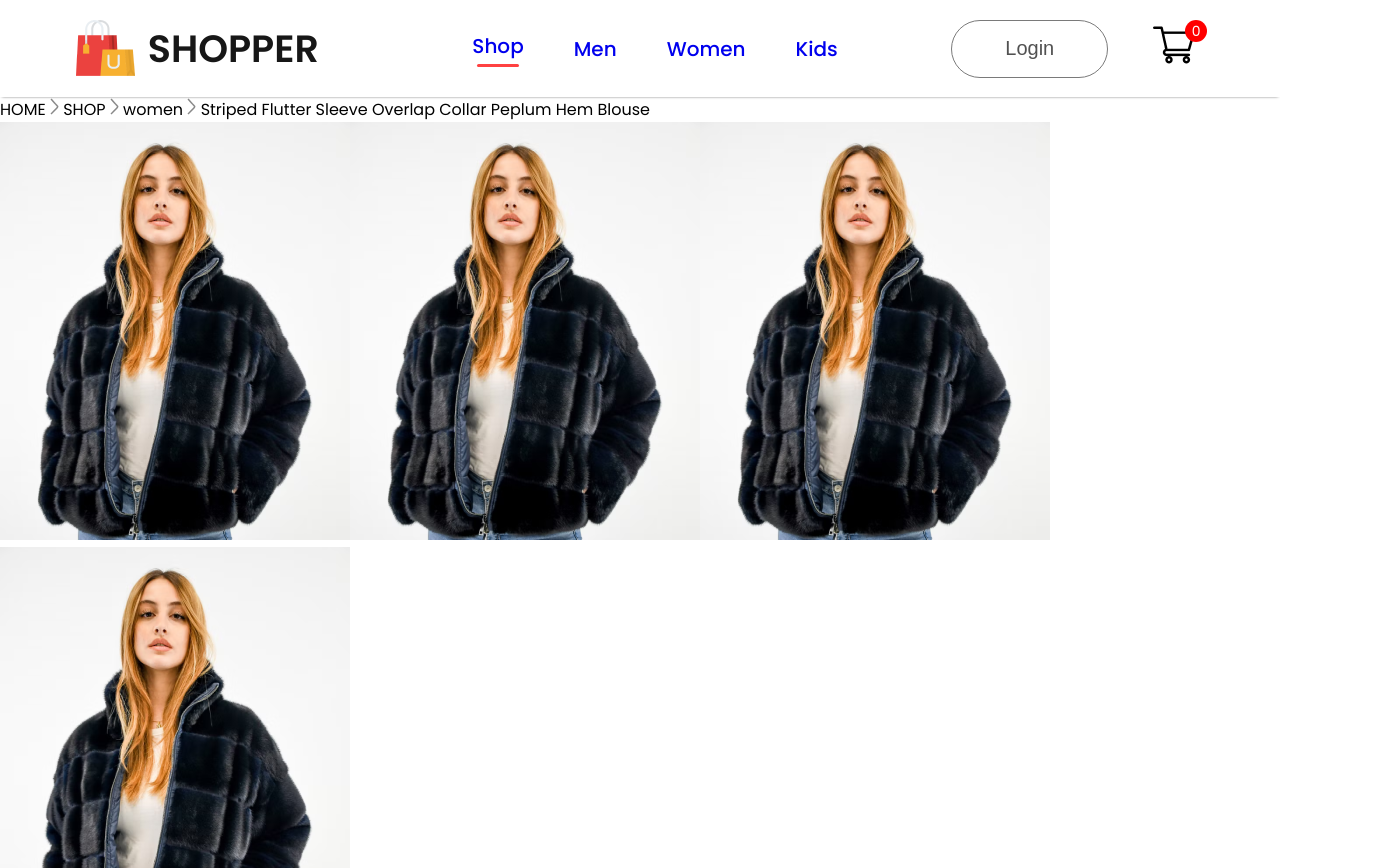
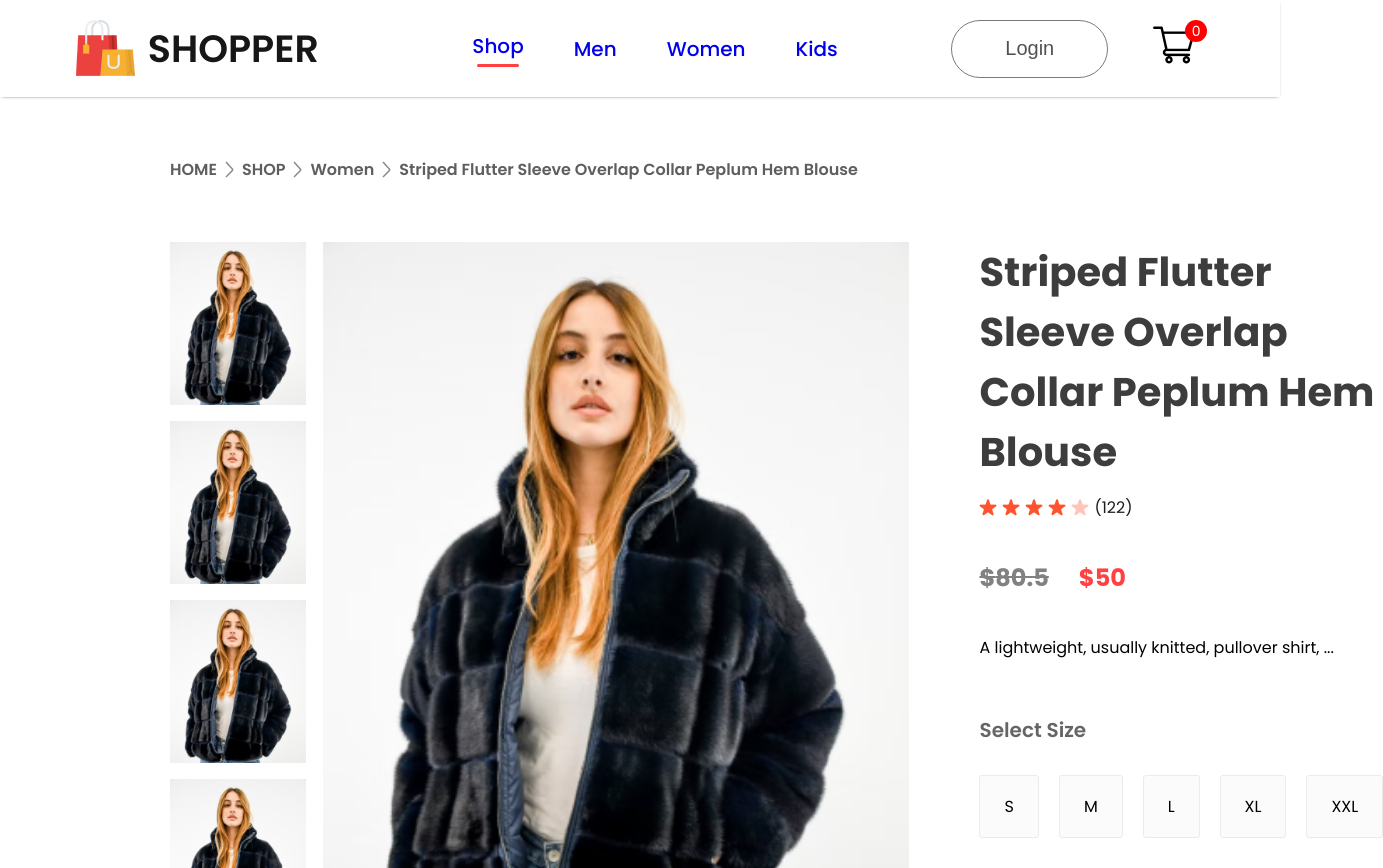
Before and after one commit to Khang8078/e-commerce, a React (Create React App) app: page /product/1 in a window 1280 px wide. Shown: the top 868 px of the page, 1383 px wide, since content can reach past the window. Built offline with nearby package versions, Linux system fonts and the light colour scheme.

Commit message:
modify product display page

```diff
--- a/src/Components/Breadcrums/Breadcrum.css
+++ b/src/Components/Breadcrums/Breadcrum.css
@@ -0,0 +1,10 @@
+.breadcrum{
+    display: flex;
+    align-items: center;
+    gap: 8px;
+    color: #5e5e5e;
+    font-size: 16px;
+    font-weight: 600;
+    margin: 60px 170px;
+    text-transform: capitalize;
+}
--- a/src/Components/ProductDisplay/ProductDisplay.css
+++ b/src/Components/ProductDisplay/ProductDisplay.css
@@ -0,0 +1,85 @@
+.productdisplay{
+    display: flex;
+    margin: 0px 170px;
+}
+
+.productdisplay-left{
+    display: flex;
+    gap: 17px;
+}
+
+.productdisplay-img-list{
+    display: flex;
+    flex-direction: column;
+    gap: 16px;
+}
+
+.productdisplay-img-list img{
+    height: 163px;
+}
+
+.productdisplay-main-img{
+    width: 586px;
+    height: 700px;
+}
+
+
+.productdisplay-right{
+    margin: 0px 70px;
+    display: flex;
+    flex-direction: column;
+}
+
+.productdisplay-right h1{
+    color: #3d3d3d;
+    font-size: 40px;
+    font-weight: 700;
+}
+
+.productdisplay-right-stars{
+    display: flex;
+    align-items: center;
+    margin-top: 13px;
+    gap: 5px;
+    color: #1c1c1c;
+    font-size: 16px;
+
+}
+
+.productdisplay-right-prices{
+    display: flex;
+    margin: 40px 0px;
+    gap: 30px;
+    font-size: 24px;
+    font-weight: 700;
+}
+
+.productdisplay-right-price-old{
+    color: #818181;
+    text-decoration: line-through;
+}
+
+.productdisplay-right-price-new{
+    color: #ff4141;
+}
+
+.productdisplay-right-size h1{
+    margin-top: 55px;
+    color: #656565;
+    font-size: 20px;
+    font-weight: 600;
+}
+
+.productdisplay-right-sizes{
+    display: flex;
+    margin: 30px 0px ;
+    gap: 20px;
+}
+
+.productdisplay-right-sizes div{
+    padding: 18px 24px;
+    background: #fbfbfb;
+    border: 1px solid #ebebeb;
+    border-radius: 3px;
+    cursor: pointer;
+}
--- a/src/Components/ProductDisplay/ProductDisplay.jsx
+++ b/src/Components/ProductDisplay/ProductDisplay.jsx
@@ -19,7 +19,7 @@
         </div>
         <div className="productdisplay-right">
             <h1>{product.name}</h1>
-            <div className="productdisplay-right-star">
+            <div className="productdisplay-right-stars">
                 <img src={star_icon} alt="" />
                 <img src={star_icon} alt="" />
                 <img src={star_icon} alt="" />
@@ -36,7 +36,7 @@
             </div>
             <div className="productdisplay-right-size">
                 <h1>Select Size</h1>
-                <div className="productdisplay-right-size">
+                <div className="productdisplay-right-sizes">
                     <div>S</div>
                     <div>M</div>
                     <div>L</div>
```
